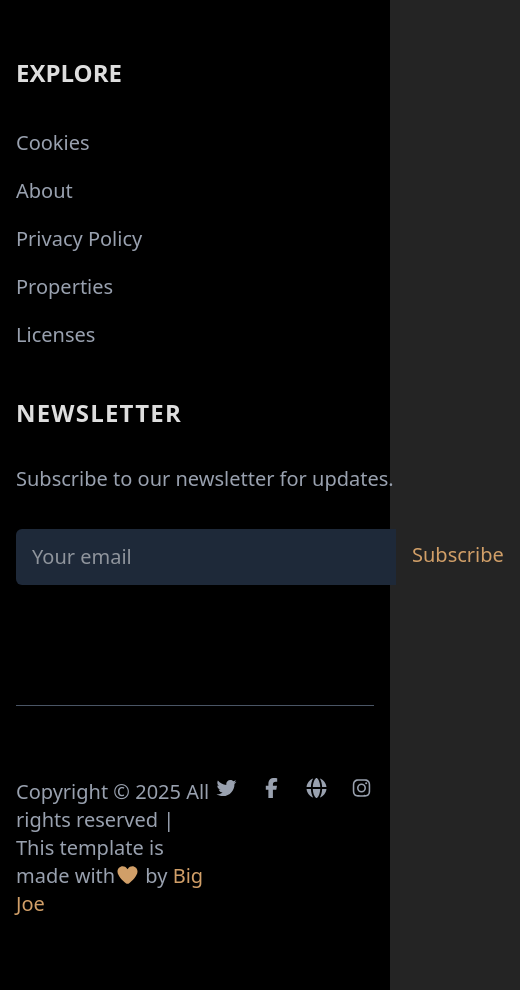
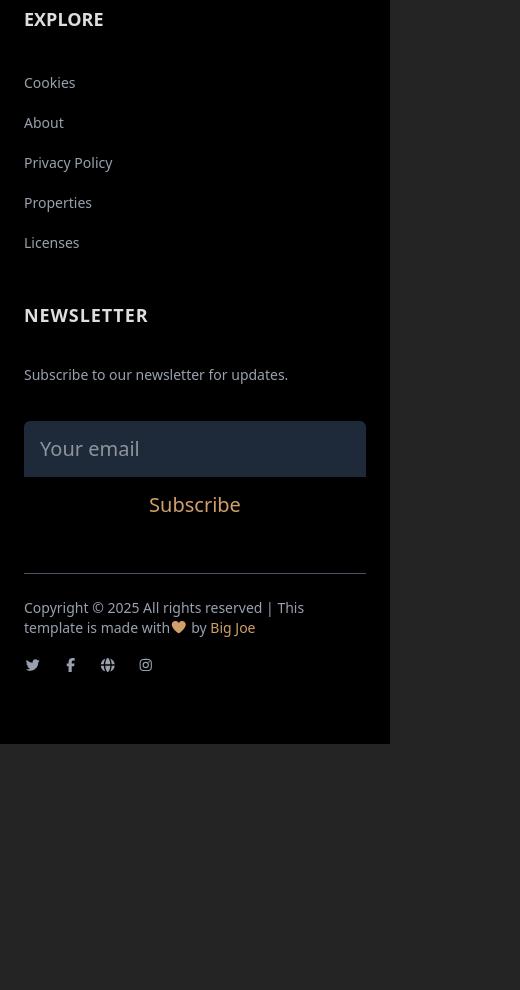
Before and after one commit to Majorbangz88/barber_styles, a React (Vite) app: page /contact in a window 390 px wide. Shown: the part 2460-3450 px from the top of the page, 520 px wide, since content can reach past the window. After the commit the page ends 3204 px from the top, so only its background shows below. Built offline with nearby package versions, Linux system fonts and the light colour scheme.

Commit message:
bug fixes and cross device responsiveness

```diff
--- a/src/components/Carousel.jsx
+++ b/src/components/Carousel.jsx
@@ -18,7 +18,7 @@ const Carousel = ({ reviews }) => {
   return (
     <div className='relative w-full lg:max-w-[110vh] mx-auto'>
       <div className='flex flex-col items-center gap-10'>
-        <div className='flex flex-col md:flex-row gap-16 transition-all duration-300'>
+        <div className='flex flex-col md:flex-row md:gap-16 lg:gap-16 transition-all duration-300'>
           {visibleReviews.map((review) => (
             <div
               key={review.name}
--- a/src/components/Footer.jsx
+++ b/src/components/Footer.jsx
@@ -1,80 +1,110 @@
-import React from 'react'
-import Logo from '../assets/logo.png'
-import FooterData from '../assets/FooterData'
+import React from 'react';
+import Logo from '../assets/logo.png';
+import FooterData from '../assets/FooterData';
 import { FontAwesomeIcon } from '@fortawesome/react-fontawesome';
 import { faHeart } from '@fortawesome/free-solid-svg-icons';
-import { faGlobe } from '@fortawesome/free-solid-svg-icons'; // fas
-import { faTwitter, faFacebookF, faInstagram } from '@fortawesome/free-brands-svg-icons';
+import { faGlobe } from '@fortawesome/free-solid-svg-icons';
+import {
+  faTwitter,
+  faFacebookF,
+  faInstagram,
+} from '@fortawesome/free-brands-svg-icons';
 
 const Footer = () => {
   return (
-    <footer className="bg-black">
-      <div className="flex flex-col gap-30 mx-auto px-4 py-18 md:px-10 lg:pt-30 lg:px-[25vh]">
-
-        <div className='grid gap-12 md:grid-cols-2 lg:flex lg:justify-between'>
+    <footer className='bg-black'>
+      <div className='flex flex-col gap-10 md:gap-18 lg:gap-30 mx-auto px-6 sm:px-10 py-18 lg:pt-30 max-w-7xl'>
+        <div className='grid gap-12 md:flex lg:flex lg:justify-between'>
           <div className='flex flex-col gap-10 justify-end'>
             <img src={Logo} alt='Logo' className='w-32 h-12' />
-            <p className='font-oswald text-gray-400 text-xl leading-9'>Receive updates and latest news <br/> direct from Simply enter.</p>
+            <p className='font-oswald text-gray-400 text-sm lg:text-xl leading-9'>
+              Receive updates and latest news <br /> direct from Simply enter.
+            </p>
             <div className='flex flex-col gap-3'>
-              <p className='font-oswald text-white text-4xl'>+564 <span className='text-[#d19f68]'>7885 3222</span></p>
-              <p className='font-oswald text-xl'>youremail@gmail.com</p>
+              <p className='font-oswald text-white md:text-2xl text-4xl'>
+                +564 <span className='text-[#d19f68]'>7885 3222</span>
+              </p>
+              <p className='font-oswald text-sm lg:text-xl'>
+                youremail@gmail.com
+              </p>
             </div>
           </div>
-          <div className='grid gap-15 md:flex md:gap-24 lg:flex lg:gap-40'>
+
+          <div className='grid gap-15 md:flex lg:flex lg:gap-40'>
             {FooterData.map((section) => (
               <div key={section.category} className='flex flex-col gap-10'>
-                <h3 className="font-oswald font-semibold text-2xl uppercase">{section.category}</h3>
+                <h3 className='font-oswald font-semibold text-lg lg:text-2xl uppercase'>
+                  {section.category}
+                </h3>
                 <ul className='flex flex-col gap-5'>
                   {section.items.map((item) => (
-                      <li className='font-oswald text-xl text-gray-400 cursor-pointer lg:hover:text-white lg:transform
-                        lg:hover:translate-x-2 lg:transition-all lg:duration-200 lg:ease-in-out' key={item}>
-                        {item}
-                      </li>
+                    <li
+                      className='font-oswald text-sm lg:text-xl text-gray-400 cursor-pointer lg:hover:text-white lg:transform
+                        lg:hover:translate-x-2 lg:transition-all lg:duration-200 lg:ease-in-out'
+                      key={item}>
+                      {item}
+                    </li>
                   ))}
                 </ul>
               </div>
             ))}
           </div>
 
-          <div className="flex flex-col gap-5 space-y-4">
-            <h3 className="font-oswald font-semibold text-2xl uppercase tracking-wider">
+          <div className='flex flex-col gap-5 space-y-4'>
+            <h3 className='font-oswald font-semibold text-lg lg:text-2xl uppercase tracking-wider'>
               Newsletter
             </h3>
-            <p className="text-gray-400 font-oswald text-xl">
+            <p className='text-gray-400 font-oswald md:text-sm text-sm lg:text-xl'>
               Subscribe to our newsletter for updates.
             </p>
-            <div className="flex">
+            <div className='flex flex-col sm:flex-row sm:items-center'>
               <input
-                type="email"
-                placeholder="Your email"
-                className="px-4 py-2 bg-gray-800 text-white text-xl w-95 h-14 rounded-l-md focus:outline-none focus:ring-2 focus:ring-amber-500"
+                type='email'
+                placeholder='Your email'
+                className='px-4 py-2 bg-gray-800 text-white text-xl h-14 rounded-t-md sm:rounded-tr-none sm:rounded-l-md focus:outline-none focus:ring-2 focus:ring-amber-500 w-full'
               />
-              <button className="text-[#d19f68] font-oswald text-xl px-4 py-2 h-13 rounded-r-md transition-colors cursor-pointer">
+              <button className='text-[#d19f68] font-oswald text-xl px-4 py-2 h-14 sm:h-13 rounded-b-md sm:rounded-bl-none sm:rounded-r-md transition-colors cursor-pointer w-full sm:w-auto'>
                 Subscribe
               </button>
             </div>
           </div>
         </div>
 
-        <div className="flex flex-col">
+        <div className='flex flex-col'>
           <hr className='text-gray-600 h-0.2 w-full' />
-          <div className="flex flex-collg:flex lg:flex-row mt-12 pt-6 text-gray-400 lg:items-center lg:justify-between">
-            <p className='font-oswald text-xl font-stretch-150%'>
-              Copyright © {new Date().getFullYear()} All rights reserved | This template is made with
-              <FontAwesomeIcon icon={faHeart} className='text-[#d19f68]'/> by <span className='text-[#d19f68] cursor-pointer'>Big Joe</span>
+          <div className='flex flex-col gap-5 lg:flex-row mt-0 md:mt-12 lg:mt-12 pt-6 text-gray-400 lg:items-center lg:justify-between'>
+            <p className='font-oswald text-sm md:text-xl lg:text-xl font-stretch-150%'>
+              Copyright © {new Date().getFullYear()} All rights reserved | This
+              template is made with
+              <FontAwesomeIcon
+                icon={faHeart}
+                className='text-[#d19f68]'
+              /> by{' '}
+              <span className='text-[#d19f68] cursor-pointer'>Big Joe</span>
             </p>
-          <div className='flex gap-5 font-oswald text-sm'>
-            <FontAwesomeIcon className='hover:text-white cursor-pointer font-oswald text-xl hover:rotate-y-180 duration-300' icon={faTwitter} />
-            <FontAwesomeIcon className='hover:text-white cursor-pointer font-oswald text-xl hover:rotate-y-180 duration-300' icon={faFacebookF} />
-            <FontAwesomeIcon className='hover:text-white cursor-pointer font-oswald text-xl hover:rotate-y-180 duration-300' icon={faGlobe} />
-            <FontAwesomeIcon className='hover:text-white cursor-pointer font-oswald text-xl hover:rotate-y-180 duration-300' icon={faInstagram} />
-          </div>
+            <div className='flex gap-5 font-oswald text-sm'>
+              <FontAwesomeIcon
+                className='hover:text-white cursor-pointer font-oswald text-sm md:text-xl lg:text-xl hover:rotate-y-180 duration-300'
+                icon={faTwitter}
+              />
+              <FontAwesomeIcon
+                className='hover:text-white cursor-pointer font-oswald text-sm md:text-xl lg:text-xl hover:rotate-y-180 duration-300'
+                icon={faFacebookF}
+              />
+              <FontAwesomeIcon
+                className='hover:text-white cursor-pointer font-oswald text-sm md:text-xl lg:text-xl hover:rotate-y-180 duration-300'
+                icon={faGlobe}
+              />
+              <FontAwesomeIcon
+                className='hover:text-white cursor-pointer font-oswald text-sm md:text-xl lg:text-xl hover:rotate-y-180 duration-300'
+                icon={faInstagram}
+              />
+            </div>
           </div>
         </div>
-
       </div>
     </footer>
-  )
-}
+  );
+};
 
-export default Footer
+export default Footer;
--- a/src/components/NavBar.jsx
+++ b/src/components/NavBar.jsx
@@ -10,7 +10,7 @@ const NavBar = () => {
 
   const toggleMenu = () => setMenuOpen(!menuOpen);
 
-  const textColor = menuOpen || scrolled ? 'text-white' : 'text-white';
+  const textColor = menuOpen ? 'text-black' : (scrolled ? 'text-white' : 'text-white');
 
   // Scroll listener
   useEffect(() => {
@@ -65,7 +65,7 @@ const NavBar = () => {
       }`}
     >
       <Link to='/'>
-        <img src={logo} alt='Logo' className='w-38 cursor-pointer' />
+        <img src={logo} alt='Logo' className='w-28 md:w-38 lg:w-38 cursor-pointer' />
       </Link>
 
       {/* Desktop Nav */}
--- a/src/pages/home/AboutSection.jsx
+++ b/src/pages/home/AboutSection.jsx
@@ -33,7 +33,7 @@ const AboutSection = () => {
           Brook presents your services with flexible, convenient and multipurpose layouts. You can select your favorite.
         </p>
 
-        <div className='mt-[-3vh] md:mt-[-8vh] lg:mt-[-8vh] flex mx-auto lg:mx-0 items-center'>
+        <div className='overflow-hidden mt-[-3vh] md:mt-[-8vh] lg:mt-[-8vh] flex mx-auto lg:mx-0 items-center'>
           <img
             src={Signature}
             alt='Signature'
@@ -42,7 +42,7 @@ const AboutSection = () => {
           <img
             src={AboutShape}
             alt='Decorative Shape'
-            className=' '
+            className='md:ml-[-8vh]'
           />
         </div>
       </div>
--- a/src/pages/home/ImageGallery.jsx
+++ b/src/pages/home/ImageGallery.jsx
@@ -11,7 +11,7 @@ const ImageGallery = () => {
         <p className='font-oswald font-semibold text-2xl text-black'>
           OUR IMAGE GALLERY
         </p>
-        <p className='font-bold text-4xl md:text-6xl text-center lg:text-6xl text-black w-[70%]'>
+        <p className='font-bold text-2xl md:text-6xl text-center lg:text-6xl text-black md:w-[70%] lg:w-[70%]'>
           SOME IMAGES FROM OUR BARBER SHOP
         </p>
       </div>
--- a/src/pages/home/RecentNewsSection.jsx
+++ b/src/pages/home/RecentNewsSection.jsx
@@ -5,12 +5,12 @@ import HomeBlog2 from '../../assets/home-blog2.png';
 
 const RecentNewsSection = () => {
   return (
-    <div className='flex flex-col items-center justify-center bg-white py-48 px-6 gap-24'>
+    <div className='flex flex-col items-center justify-center bg-white py-20 md:py-48 lg:py-48 px-6 gap-24'>
       <div className='flex flex-col gap-10 items-center'>
         <p className='font-oswald font-semibold text-2xl text-black'>
           OUR RECENT NEWS
         </p>
-        <p className='font-bold text-4xl md:text-6xl text-center lg:text-6xl text-black w-[70%]'>
+        <p className='font-bold text-2xl md:text-6xl text-center lg:text-6xl text-black md:w-[70%] lg:w-[70%]'>
           HIPPOS AND TRICKS FROM RECENT BLOG
         </p>
       </div>
--- a/src/pages/home/ReviewsSection.jsx
+++ b/src/pages/home/ReviewsSection.jsx
@@ -5,7 +5,7 @@ import ReviewsBg from '../../assets/section_bg02.png';
 
 const ReviewsSection = () => {
   return (
-    <div className='flex flex-col items-center justify-center py-60 overflow-hidden bg-cover bg-fixed relative z-0 bg-center bg-no-repeat'
+    <div className='flex flex-col items-center justify-center lg:py-60 overflow-hidden bg-cover bg-fixed relative z-0 bg-center bg-no-repeat'
         style={{backgroundImage: `url(${ReviewsBg})`, width: '100%', height: '70vh' }}
         >
       <div className='container mx-auto px-4'>
--- a/src/pages/home/TeamsSection.jsx
+++ b/src/pages/home/TeamsSection.jsx
@@ -13,8 +13,8 @@ const TeamsSection = () => {
           <p className='font-oswald font-semibold text-2xl text-black'>
             PROFESSIONAL TEAMS
           </p>
-          <p className='font-bold text-4xl md:text-6xl text-center lg:text-6xl text-black'>
-            OUR AWARD WINNING HAIR CUT <br /> EXPERTS FOR YOU
+          <p className='font-bold text-2xl md:text-3xl text-center lg:text-6xl text-black md:w-[70%] lg:w-[70%]'>
+            OUR AWARD WINNING HAIR CUT EXPERTS FOR YOU
           </p>
         </div>
 
```
Also changed, not shown: src/pages/home/Hero.jsx (+32 -24 lines), src/pages/home/PricingSection.jsx (+3 -4 lines).
